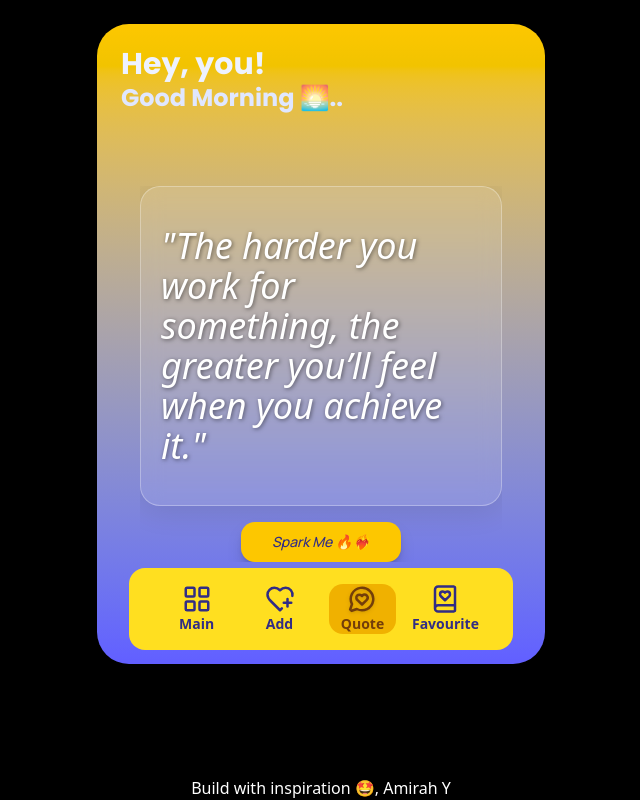
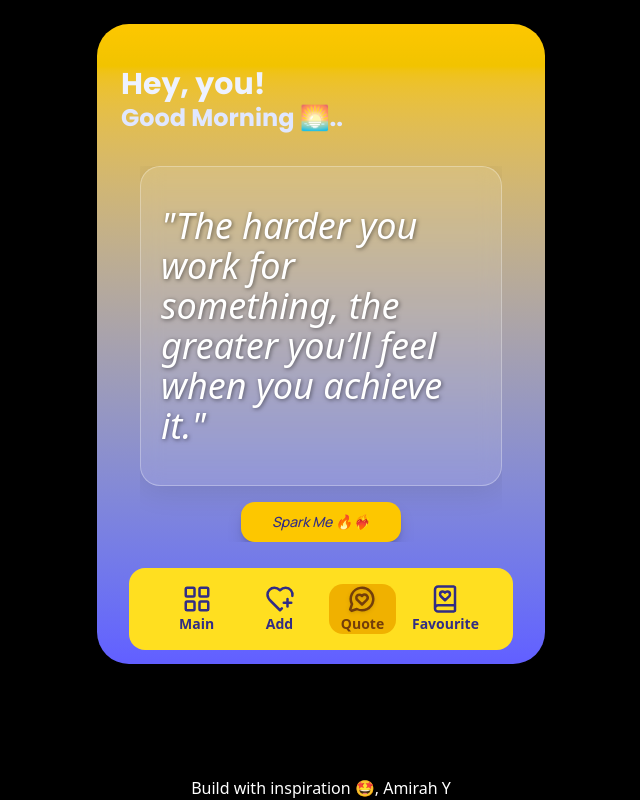
Before and after one commit to amirahyusof/FireUpYourself, a Next.js app: page /quote in a window 1280 px wide. Shown: the whole page, without its empty margins (319-959 px from the left). Built offline with nearby package versions, Linux system fonts and the light colour scheme.

Commit message:
add margin top

```diff
--- a/components/randomQuote.tsx
+++ b/components/randomQuote.tsx
@@ -14,7 +14,7 @@
   const { quote, gradient } = motivData[RandomIndex];
 
   return(
-    <div className="flex justify-center mt-10">
+    <div className="flex justify-center">
       <QuoteCard
         quote={quote}
         gradient={gradient}
```
